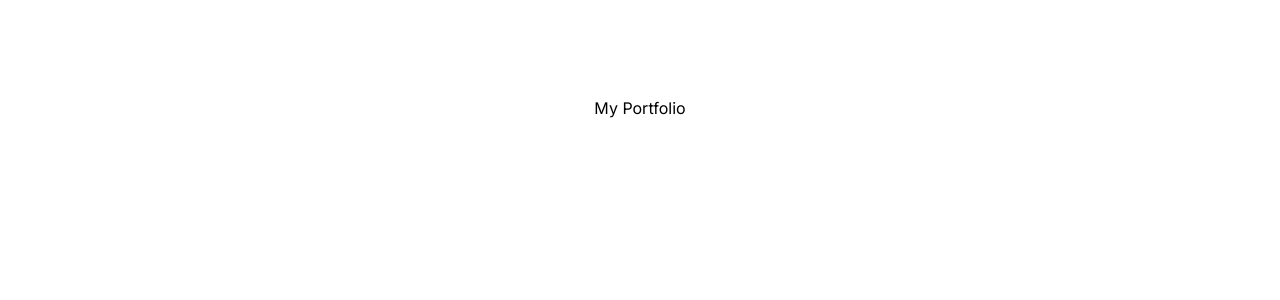
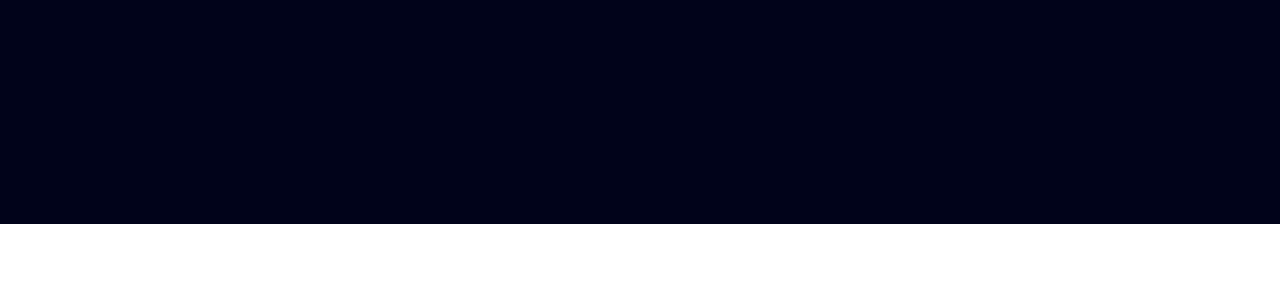
Before and after one commit to moraiskaua/Portfolio-v2, a Next.js app: page / in a window 1280 px wide. Shown: the top 300 px of the page. Built offline with nearby package versions, Linux system fonts and the light colour scheme.

Commit message:
chore: config next git ignore

```diff
--- /dev/null
+++ b/src/app/components/Hero.tsx
@@ -0,0 +1,7 @@
+interface HeroProps {}
+
+const Hero: React.FC<HeroProps> = ({}) => {
+  return <div className="pb-20 pt-36"></div>;
+};
+
+export default Hero;
--- a/src/app/page.tsx
+++ b/src/app/page.tsx
@@ -1,7 +1,13 @@
-export default function Home() {
+import Hero from './components/Hero';
+
+const Home = () => {
   return (
-    <main className="flex min-h-screen flex-col items-center justify-between p-24">
-      My Portfolio
+    <main className="relative bg-black-100 flex justify-center items-center flex-col overflow-hidden mx-auto sm:px-10 px-5">
+      <div className="max-w-7xl w-full">
+        <Hero />
+      </div>
     </main>
   );
-}
+};
+
+export default Home;
--- a/tailwind.config.ts
+++ b/tailwind.config.ts
@@ -1,17 +1,18 @@
-import type { Config } from "tailwindcss";
+import type { Config } from 'tailwindcss';
 
 const config: Config = {
   content: [
-    "./src/pages/**/*.{js,ts,jsx,tsx,mdx}",
-    "./src/components/**/*.{js,ts,jsx,tsx,mdx}",
-    "./src/app/**/*.{js,ts,jsx,tsx,mdx}",
+    './src/pages/**/*.{js,ts,jsx,tsx,mdx}',
+    './src/components/**/*.{js,ts,jsx,tsx,mdx}',
+    './src/app/**/*.{js,ts,jsx,tsx,mdx}',
   ],
   theme: {
     extend: {
-      backgroundImage: {
-        "gradient-radial": "radial-gradient(var(--tw-gradient-stops))",
-        "gradient-conic":
-          "conic-gradient(from 180deg at 50% 50%, var(--tw-gradient-stops))",
+      colors: {
+        black: {
+          DEFAULT: '#000',
+          100: '#000319',
+        },
       },
     },
   },
```
Also changed, not shown: package.json (+10 -4 lines), 2 other files (tests, documents, lock files or other folders).
